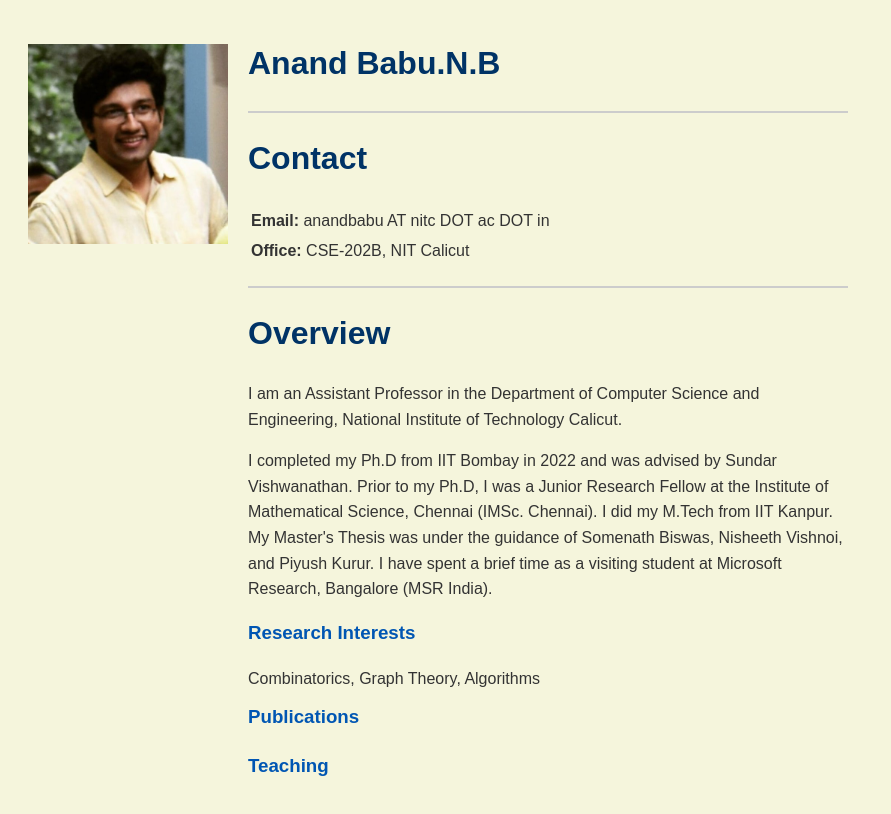
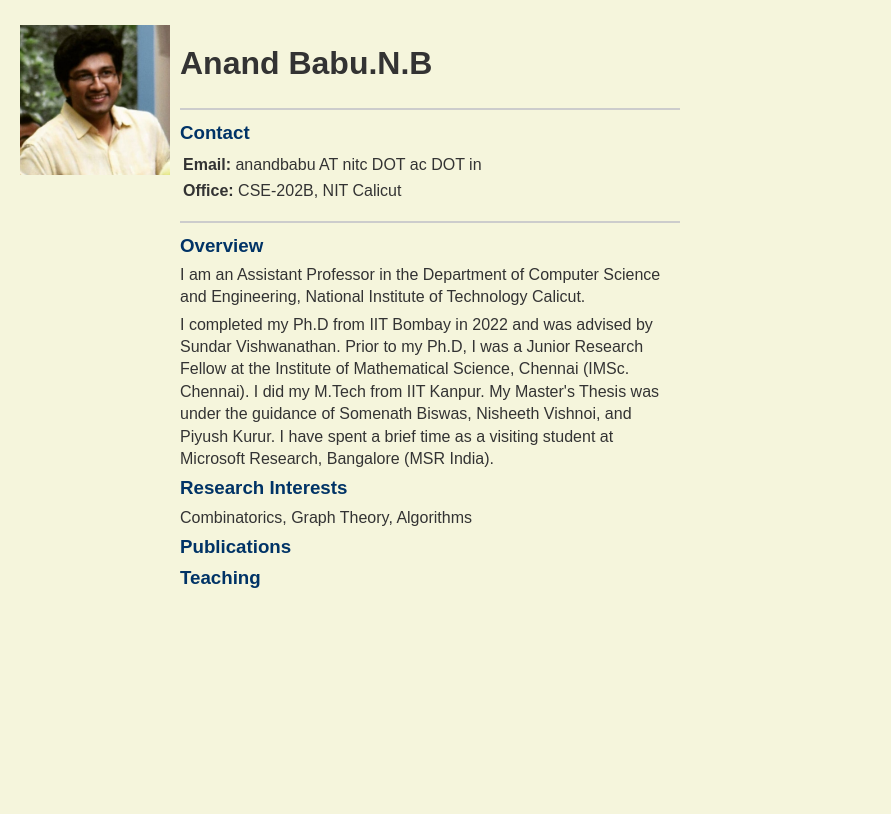
Before and after one commit to anandbabunb1/anandbabunb1.github.io, a plain HTML site: page index.html in a window 1280 px wide. Shown: the whole page, without its empty margins (0-891 px from the left). Drawn offline with Linux system fonts and the light colour scheme.

Commit message:
Update index.html

```diff
--- a/index.html
+++ b/index.html
@@ -10,59 +10,73 @@
             background-color: #f5f5dc; /* Light cream color */
             color: #333333; /* Dark gray for text */
             font-family: Arial, sans-serif;
-            line-height: 1.6;
+            line-height: 1.4;
+            padding: 10px; /* Reduce padding to fit more content */
+            margin: 0;
         }
 
-        /* Style for the container holding the image and the content */
+        /* Container holding the image and the content */
         .container {
             display: flex;
             align-items: flex-start;
-            padding: 20px;
+            flex-wrap: wrap; /* Allow content to wrap on smaller screens */
+            padding: 10px;
         }
 
         /* Style for the image */
         .container img {
-            margin-right: 20px; /* Spacing between the image and the content */
+            margin-right: 10px; /* Reduce spacing */
+            width: 150px; /* Limit image size */
+            height: auto;
         }
 
-        /* Style for the text content next to the image */
+        /* Content next to the image */
         .content {
-            max-width: 600px; /* You can adjust this value to control the content width */
+            max-width: 500px; /* Control content width */
         }
 
-        /* Adjusting the table style */
+        /* Adjust the table style */
         table {
-            margin-bottom: 20px;
-        }
-
-        h1 {
-            color: #003366; /* Navy blue for main headings */
-            margin-top: 10px;
+            margin-bottom: 15px; /* Reduce table margin */
         }
 
         h3 {
-            color: #003366; /* Navy blue for subheadings */
-            margin-top: 10px;
+            color: #003366; /* Navy blue for all headings */
+            margin: 5px 0; /* Reduce heading margin */
         }
 
         p, td {
             color: #333333; /* Dark gray for paragraphs and table text */
+            margin: 5px 0;
         }
 
-        /* Add some margin to the horizontal line */
         hr {
-            margin-top: 10px;
-            margin-bottom: 20px;
-            border: 1px solid #ccc; /* Light gray horizontal line */
+            margin: 10px 0; /* Reduce margin around the horizontal line */
+            border: 0.5px solid #ccc;
         }
 
         a {
-            color: #0056b3; /* Blue for links */
+            color: #003366; /* Match the color of Overview section headings */
             text-decoration: none;
         }
 
         a:hover {
             text-decoration: underline;
+        }
+
+        /* Responsive adjustments */
+        @media (max-width: 768px) {
+            .container {
+                flex-direction: column; /* Stack content on smaller screens */
+            }
+
+            .container img {
+                width: 100px; /* Smaller image size for mobile */
+            }
+
+            .content {
+                max-width: 100%; /* Allow content to expand fully */
+            }
         }
     </style>
 </head>
@@ -71,16 +85,16 @@
 <div class="container">
     <!-- Image on the left -->
     <p>
-        <img src="anand_babu.jpg" width="200" alt="Anand Babu">
+        <img src="anand_babu.jpg" alt="Anand Babu">
     </p>
 
     <!-- Content on the right -->
     <div class="content">
         <!-- Name and horizontal line above the Contact section -->
         <h1>Anand Babu.N.B</h1>
-        <hr> <!-- Horizontal line -->
+        <hr>
 
-        <h1>Contact</h1>
+        <h3>Contact</h3>
         <table>
             <tr><td><strong>Email:</strong> anandbabu AT nitc DOT ac DOT in</td></tr>
             <tr><td><strong>Office:</strong> CSE-202B, NIT Calicut</td></tr>
@@ -88,7 +102,7 @@
 
         <hr> <!-- Horizontal line before Overview -->
 
-        <h1>Overview</h1>
+        <h3>Overview</h3>
         <p>
             I am an Assistant Professor in the Department of Computer Science and Engineering, National Institute of Technology Calicut.
         </p>
@@ -101,13 +115,9 @@
         <h3><b><a href="#">Research Interests</a></b></h3>
         Combinatorics, Graph Theory, Algorithms
 
-        <td style="background-color: white;">
-            <h3><b><strong><a href="https://scholar.google.de/citations?user=3PHhwFwAAAAJ&hl=en">Publications</a></strong></b></h3>
-        </td>
+        <h3><b><strong><a href="https://scholar.google.de/citations?user=3PHhwFwAAAAJ&hl=en">Publications</a></strong></b></h3>
 
-        <td style="background-color: white;">
-            <h3><b><strong><a href="#Teaching">Teaching</a></strong></b></h3>
-        </td>
+        <h3><b><strong><a href="#Teaching">Teaching</a></strong></b></h3>
     </div>
 </div>
 
```
